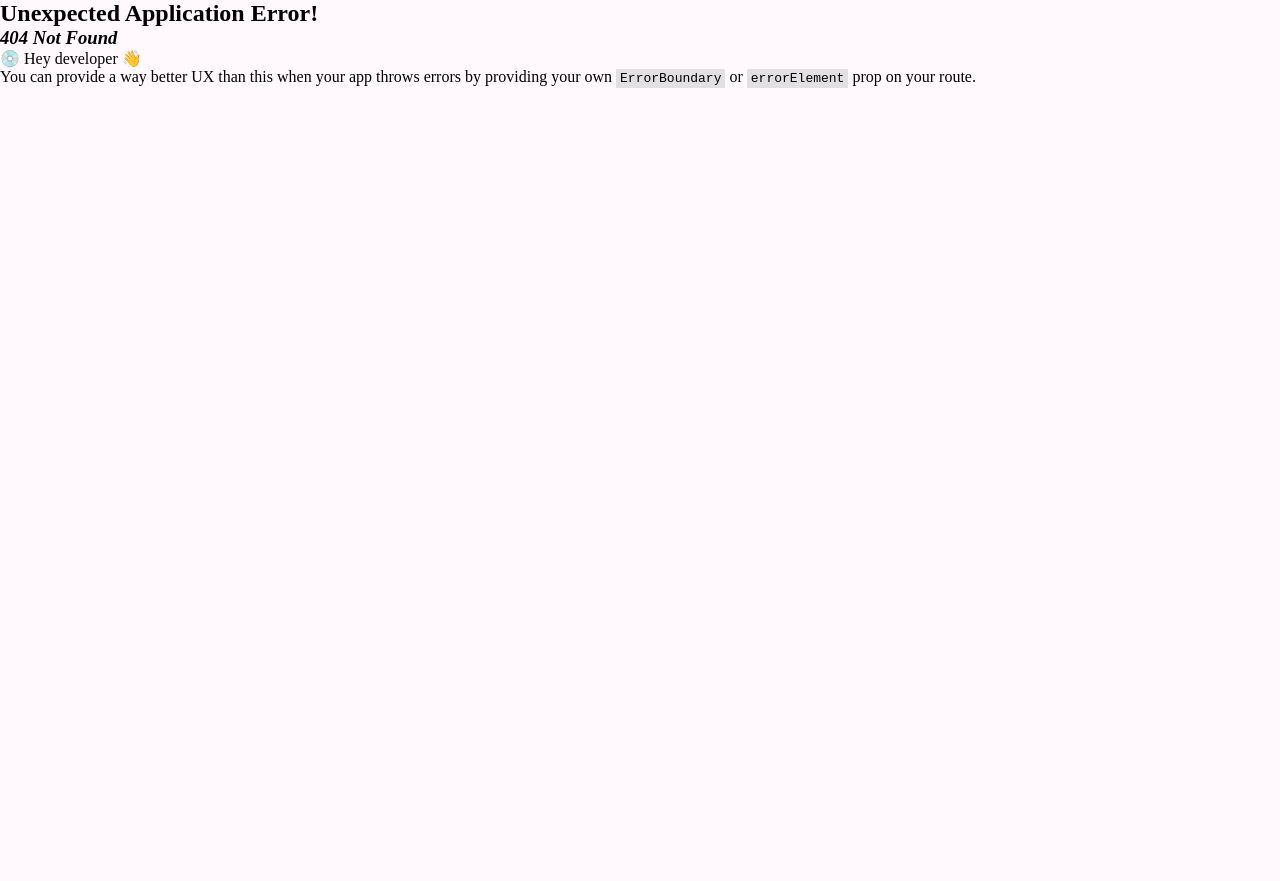
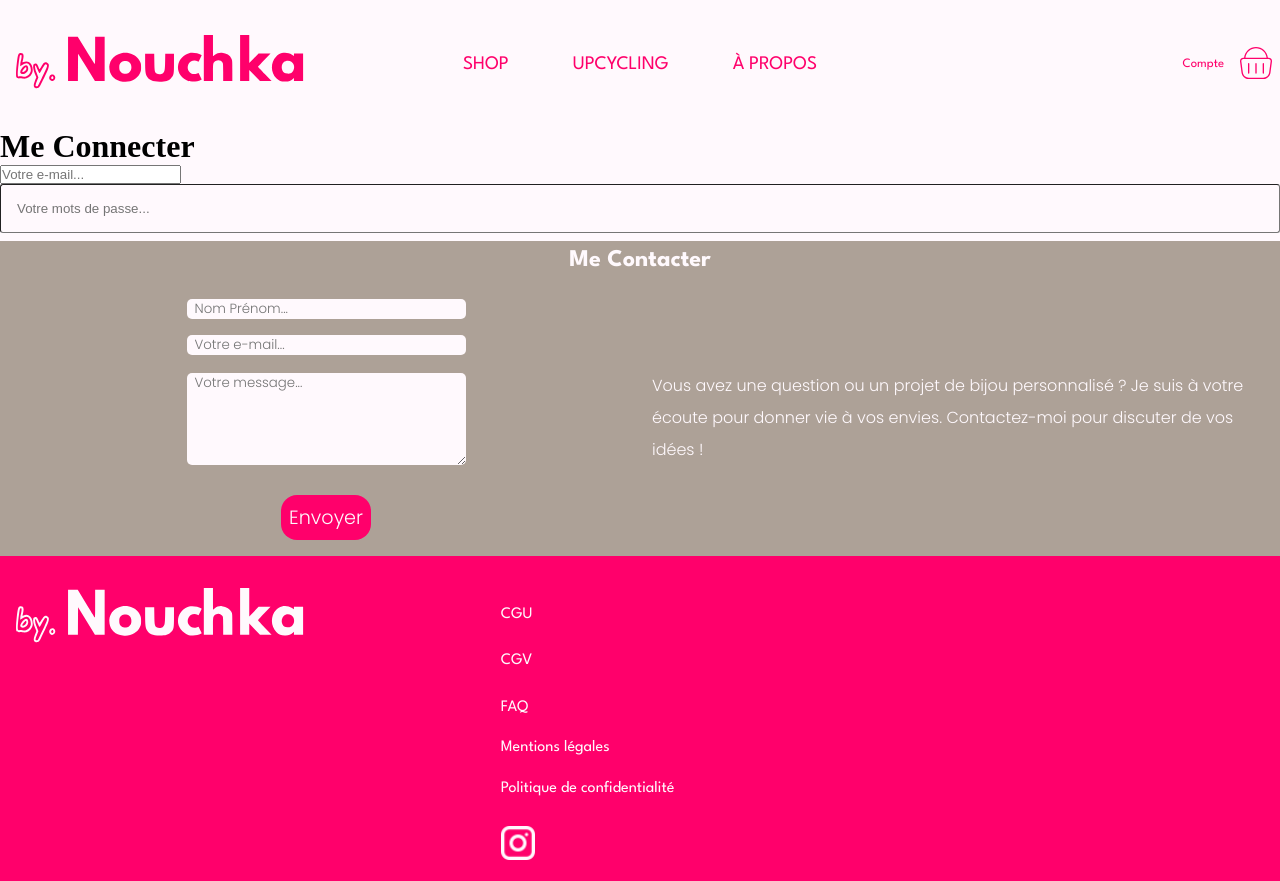
Before and after one commit to WildCodeSchool-2024-09/Js-BDX-P3-by-nouchka, a React (Vite) app in the folder client/: page /clientLog in a window 1280 px wide. Before the commit this address had no page. Before the commit the page ends 800 px from the top, so only its background shows below. Built offline with nearby package versions, Linux system fonts and the light colour scheme.

Commit message:
create login page

```diff
--- /dev/null
+++ b/client/src/components/Login/index.tsx
@@ -0,0 +1,90 @@
+import { useState } from "react";
+import { LoginClientCheck } from "../../types/LoginClients";
+import { useNavigate } from "react-router-dom";
+
+
+export default function ClientLogin () {
+    const navigate = useNavigate();
+    const [error, setError] = useState<string | undefined>(undefined);
+    const [emailError, setEmailError] = useState<string | undefined>(undefined);
+      const [formData, setFormData] = useState<LoginClientCheck>({
+        mail: "",
+        password: "",
+      });
+      const handleSubmit = async (e: React.FormEvent) => {
+        e.preventDefault();
+      try {
+        const response = await fetch(
+          `${import.meta.env.VITE_API_URL}/api/auth/login`,
+          {
+            method: "post",
+            headers: {
+              "Content-Type": "application/json",
+            },
+            body: JSON.stringify(formData),
+          },
+        );
+        response.json();
+        if (!response.ok) {
+          const errorData = await response.json();
+          if (
+            errorData.includes("Duplicate entry") ||
+            errorData.includes("mail")
+          ) {
+            setEmailError("Erreur lors de l'inscription");
+            throw new Error("Erreur lors de l'inscription");
+          }
+        }
+
+        setError("");
+
+        navigate("/account");
+      } catch (error) {
+        setError(
+          error instanceof Error ? error.message : "Erreur lors de l'inscription",
+        );
+      }
+    };
+
+    function handleChange(event: React.ChangeEvent<HTMLInputElement>): void {
+        const { name, value } = event.target;
+        setFormData((prevFormData) => ({
+            ...prevFormData,
+            [name]: value,
+        }));
+    }
+
+      return (
+        <div>
+          <h1 className="titleLogin">Me Connecter</h1>
+          <form className="loginBlock" onSubmit={handleSubmit}>
+          <label htmlFor="email" className="loginEmail">
+          <input
+            id="email"
+            className="loginBlockEmail"
+            required
+            type="email"
+            name="mail"
+            value={formData.mail}
+            onChange={handleChange}
+            placeholder="Votre e-mail..."
+          />
+        </label>
+        {emailError && <p className="errorEmail">{emailError}</p>}
+        <label htmlFor="password" className="loginPassword">
+          <input
+            id="password"
+            className="password"
+            required
+            type="password"
+            name="password"
+            value={formData.password}
+            onChange={handleChange}
+            placeholder="Votre mots de passe..."
+          />
+        </label>
+        {error && <p className="errorMessage">{error}</p>}
+          </form>
+        </div>
+      );
+}
--- /dev/null
+++ b/client/src/pages/Account/Login/index.tsx
@@ -0,0 +1,8 @@
+import "../../../App.css"
+import ClientLogin from "../../../components/Login/index";
+
+export default function Login() {
+  return (
+      <ClientLogin />
+  );
+}
--- a/client/src/pages/Account/index.tsx
+++ b/client/src/pages/Account/index.tsx
@@ -6,6 +6,7 @@ export default function Account() {
     <>
       <h2>Mon Compte</h2>
       <Link to="/inscription">Inscription</Link>
+      <Link to="/login">Me connecter</Link>
     </>
   );
 }
--- /dev/null
+++ b/client/src/types/LoginClients/index.tsx
@@ -0,0 +1,4 @@
+export interface LoginClientCheck {
+    mail: string;
+    password: string;
+  }
```
Also changed, not shown: client/src/main.tsx (+11 -1 lines), client/src/components/Login/style.css (added).
